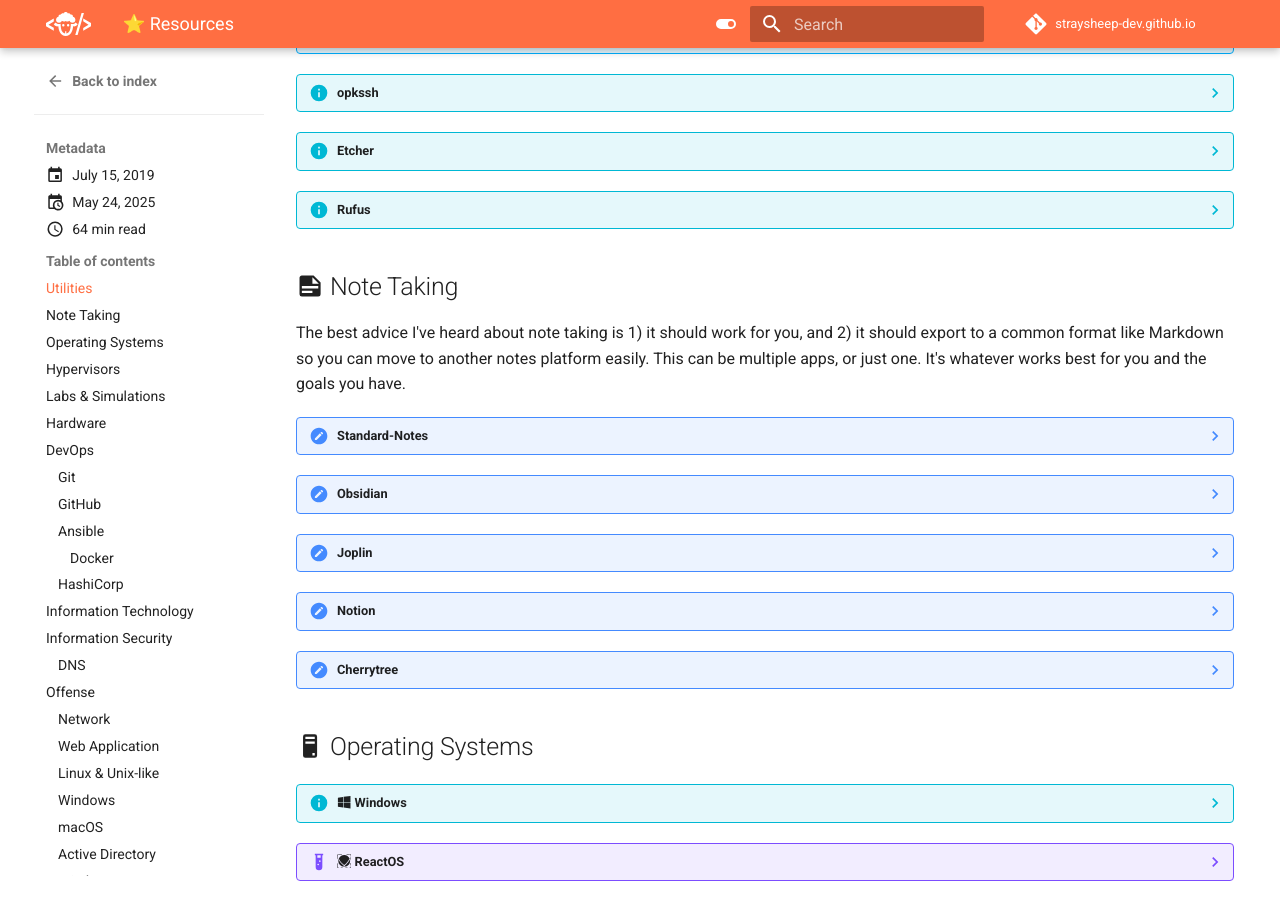
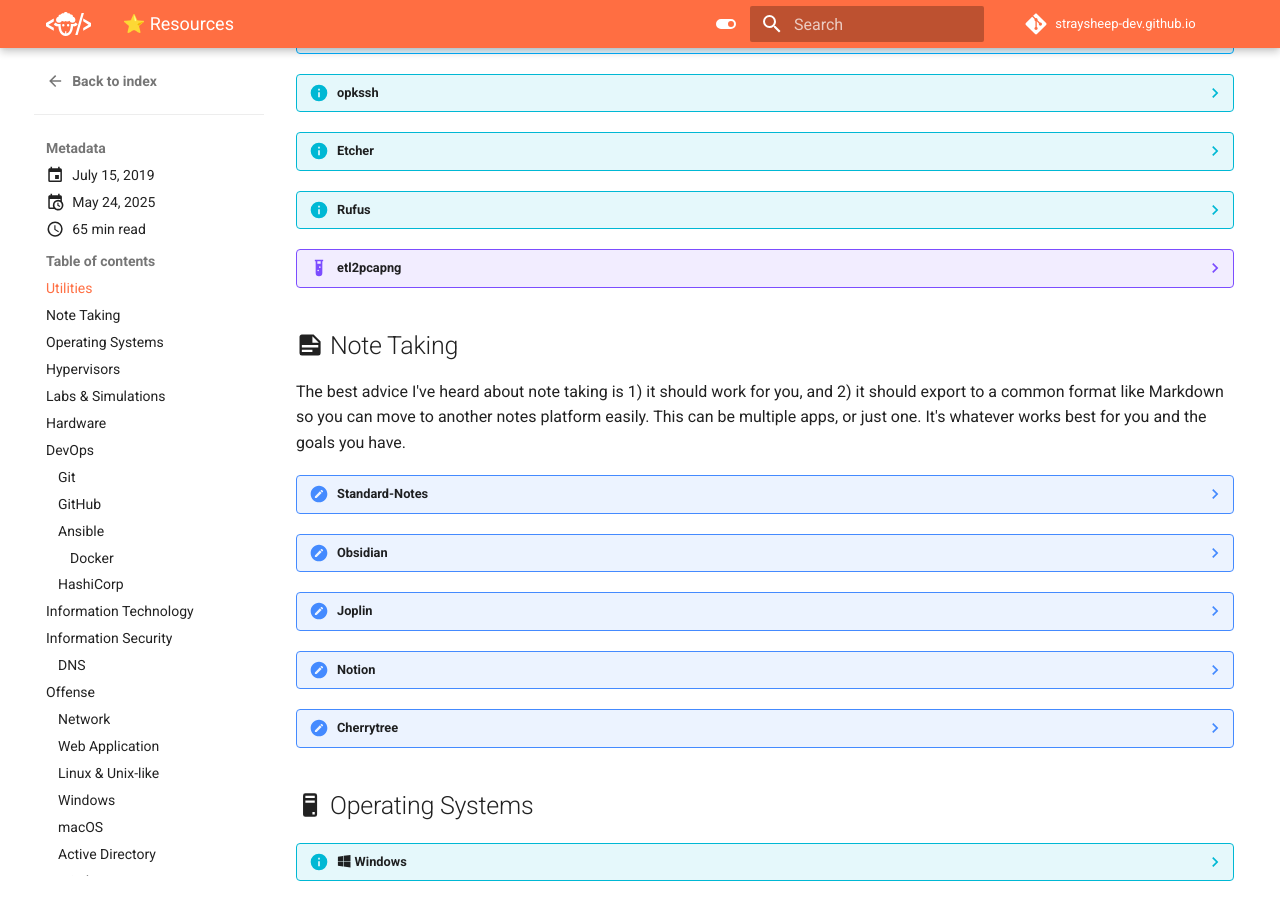
Before and after one commit to straysheep-dev/straysheep-dev.github.io, an MkDocs documentation site: the page built from docs/blog/posts/resources.md, in a window 1280 px wide and 900 px high, scrolled down 1075 px. Built offline with MkDocs 1.6.1 and Material for MkDocs 9.7.7, drawn with Linux system fonts in a browser that asks for light colours; comment, search, counter and statistics services are not loaded; some of the changed lines change nothing that is shown.

Commit message:
Update blog

````diff
--- a/docs/blog/posts/resources.md
+++ b/docs/blog/posts/resources.md
@@ -150,6 +150,30 @@
 	- <https://github.com/pbatard/rufus>
 
 	Rufus also has [extensive documentation on its security model](https://github.com/pbatard/rufus/wiki/Security), from how it does what it does, to verifying signatures and how this works in Windows world, in a way that is useful and meaningful to a user. The concepts are not exclusive to Rufus.
+
+??? example "etl2pcapng"
+
+	> This tool enables you to view ndiscap and pktmon packet captures with Wireshark. Due to performance problems with the other popular packet capture method (WinPcap, which was included with older versions of Wireshark), these inbox tools should be preferred.
+
+	- <https://github.com/microsoft/etl2pcapng>
+
+	Here's how you can use this, taken from the README:
+
+	> "pktmon" is implemented as an integral part of the Windows operating system. It's capable of capturing packets in many components of the operating system, giving full visibility into the life of the packet as it traverses the system. A capture can be collected with:
+	>
+	> ```cmd
+	> pktmon start --capture
+	> <repro>
+	> pktmon stop
+	> ```
+	>
+	> "ndiscap" which is implemented as an ETW trace provider. A capture can be collected with:
+	>
+	> ```cmd
+	> netsh trace start capture=yes report=disabled
+	> <repro>
+	> netsh trace stop
+	> ```
 
 
 ## :material-note-text: Note Taking
@@ -1755,9 +1779,16 @@
 
 	- <https://github.com/activecm/rita>
 
-??? danger "ZEEK"
+??? danger "Zeek"
+
+	> Zeek is a powerful network analysis framework that is much different from the typical IDS you may know.
 
 	- <https://zeek.org/>
+	- <https://github.com/zeek/zeek>
+
+	Zeek is the tool you'll want to use to create the necessary logs to ingest with RITA for network threat hunting. Zeek itself doesn't need to be running on every endpoint, you can simply write and log packet captures of network activity using something like `netsh`, `pktmon`, `tshark` or `tcpdump` to be sent to a central logging server where Zeek can transform those captures into Zeek logs.
+
+	If you're using the built-in Windows `netsh` and `pktmon` tools, you'll likely need to convert the capture files into pcaps with [etl2pcapng](https://github.com/microsoft/etl2pcapng).
 
 ??? danger "Suricata"
 
````
